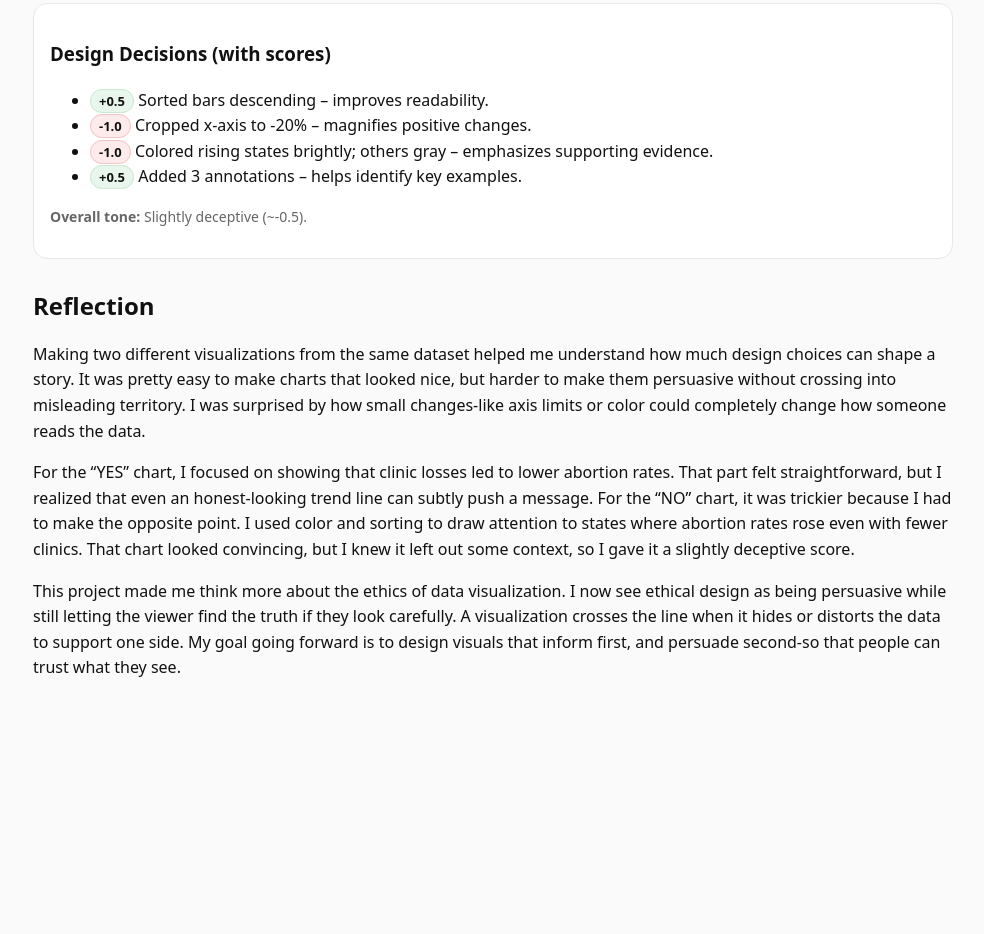
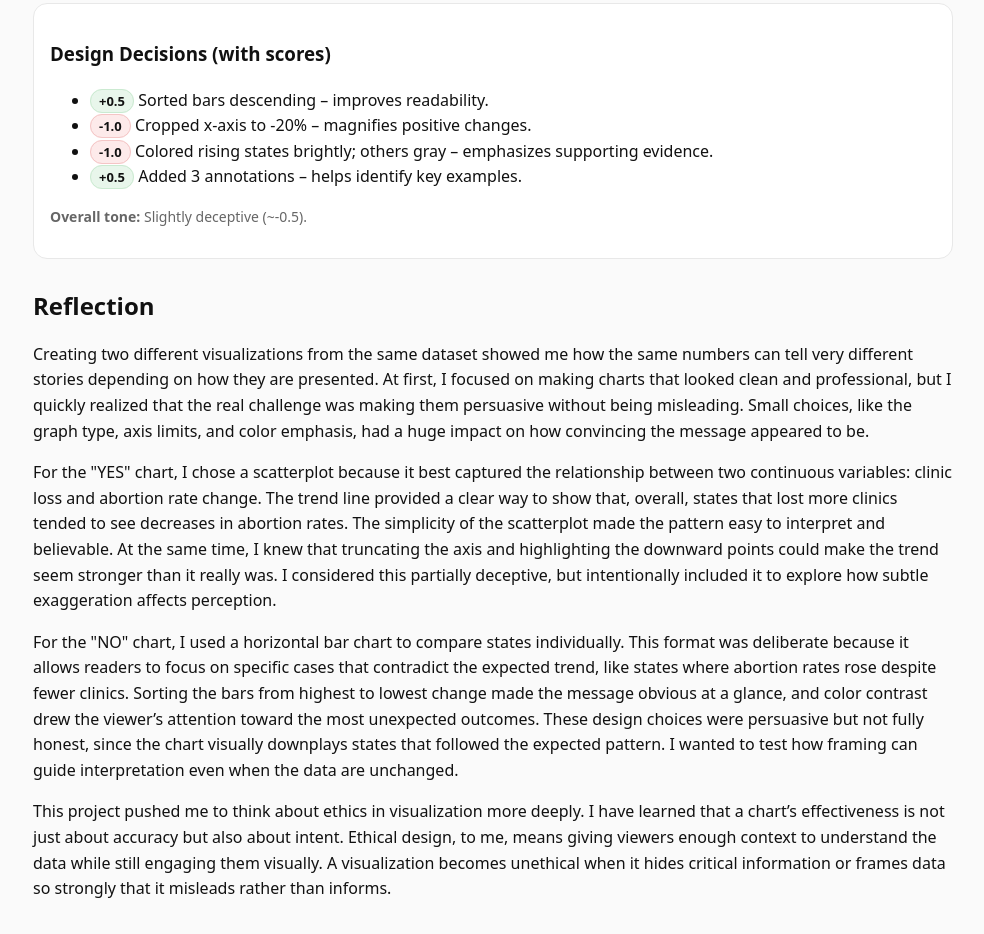
Before and after one commit to ppanchal-ucsd/project2, a plain HTML site: page index.html in a window 1280 px wide. Shown: the part 2729-3663 px from the top of the page, without its empty margins (147-1131 px from the left). Before the commit the page ends 3442 px from the top, so only its background shows below. Drawn offline with Linux system fonts and the light colour scheme.

Commit message:
updated reflection

```diff
--- a/index.html
+++ b/index.html
@@ -64,11 +64,13 @@
     </div>
 
     <h2>Reflection</h2>
-    <p>Making two different visualizations from the same dataset helped me understand how much design choices can shape a story. It was pretty easy to make charts that looked nice, but harder to make them persuasive without crossing into misleading territory. I was surprised by how small changes-like axis limits or color could completely change how someone reads the data.</p>
+    <p>Creating two different visualizations from the same dataset showed me how the same numbers can tell very different stories depending on how they are presented. At first, I focused on making charts that looked clean and professional, but I quickly realized that the real challenge was making them persuasive without being misleading. Small choices, like the graph type, axis limits, and color emphasis, had a huge impact on how convincing the message appeared to be.</p>
 
-      <p>For the “YES” chart, I focused on showing that clinic losses led to lower abortion rates. That part felt straightforward, but I realized that even an honest-looking trend line can subtly push a message. For the “NO” chart, it was trickier because I had to make the opposite point. I used color and sorting to draw attention to states where abortion rates rose even with fewer clinics. That chart looked convincing, but I knew it left out some context, so I gave it a slightly deceptive score.</p>
+    <p>For the "YES" chart, I chose a scatterplot because it best captured the relationship between two continuous variables: clinic loss and abortion rate change. The trend line provided a clear way to show that, overall, states that lost more clinics tended to see decreases in abortion rates. The simplicity of the scatterplot made the pattern easy to interpret and believable. At the same time, I knew that truncating the axis and highlighting the downward points could make the trend seem stronger than it really was. I considered this partially deceptive, but intentionally included it to explore how subtle exaggeration affects perception.</p>
 
-      <p>This project made me think more about the ethics of data visualization. I now see ethical design as being persuasive while still letting the viewer find the truth if they look carefully. A visualization crosses the line when it hides or distorts the data to support one side. My goal going forward is to design visuals that inform first, and persuade second-so that people can trust what they see.</p>
+    <p>For the "NO" chart, I used a horizontal bar chart to compare states individually. This format was deliberate because it allows readers to focus on specific cases that contradict the expected trend, like states where abortion rates rose despite fewer clinics. Sorting the bars from highest to lowest change made the message obvious at a glance, and color contrast drew the viewer’s attention toward the most unexpected outcomes. These design choices were persuasive but not fully honest, since the chart visually downplays states that followed the expected pattern. I wanted to test how framing can guide interpretation even when the data are unchanged.</p>
+
+    <p>This project pushed me to think about ethics in visualization more deeply. I have learned that a chart’s effectiveness is not just about accuracy but also about intent. Ethical design, to me, means giving viewers enough context to understand the data while still engaging them visually. A visualization becomes unethical when it hides critical information or frames data so strongly that it misleads rather than informs.</p>
 
     <footer>
     </footer>
```
